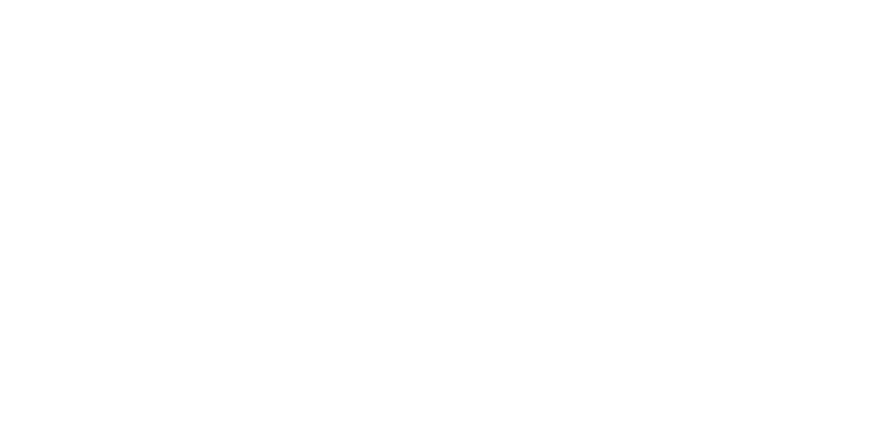
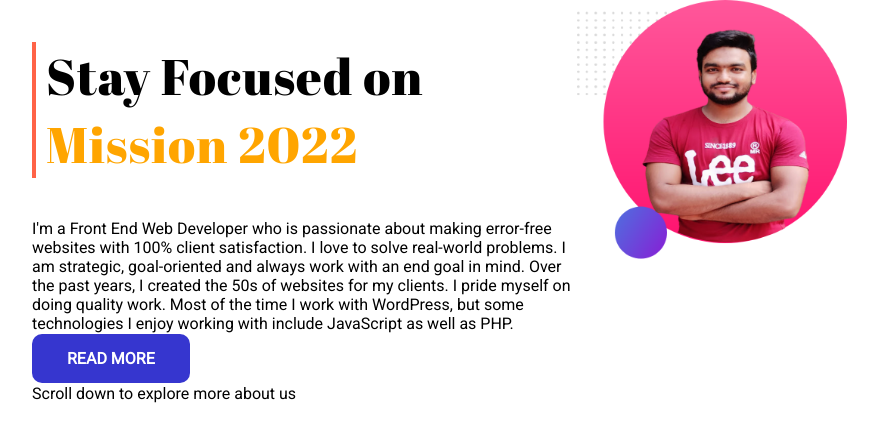
Before and after one commit to Md-Mobassher/mission-2022, a plain HTML site: page index.html in a window 1280 px wide. Shown: the whole page, without its empty margins (13-891 px from the left). Drawn offline with Linux system fonts and the light colour scheme.

Commit message:
top section added

```diff
--- a/index.html
+++ b/index.html
@@ -8,9 +8,34 @@
 
     <link rel="shortcut icon" href="images/mlogo.png" type="image/x-icon">
 
+    <link rel="preconnect" href="https://fonts.googleapis.com">
+    <link rel="preconnect" href="https://fonts.gstatic.com" crossorigin>
+    <link href="https://fonts.googleapis.com/css2?family=Abril+Fatface&family=Roboto&display=swap" rel="stylesheet">
+
     <link rel="stylesheet" href="style.css">
 </head>
 <body>
+    <section class="first-section">
+        <div class="container">
+            <div class="half-width info-area">
+                <div class="first-heading">
+                    <h1>Stay Focused on <br> <span class="orange-color">Mission 2022</span></h1>
+                </div>
+                <div>
+                    <p>I'm a Front End Web Developer who is passionate about making error-free websites with 100% client satisfaction. I love to solve real-world problems. I am strategic, goal-oriented and always work with an end goal in mind. Over the past years, I created the 50s of websites for my clients. I pride myself on doing quality work. Most of the time I work with WordPress, but some technologies I enjoy working with include JavaScript as well as PHP.</p>
+                </div>
+                <div class="button">
+                    <a class="read-more-button" target="_blank" href="https://www.linkedin.com/in/md-mobassher">READ MORE</a>
+                </div>
+                <div>
+                    <p>Scroll down to explore more about us</p>
+                </div>
+            </div>
+            <div class="half-width">
+                <img class="image-area"src="images/my-bg2.png" alt="">
+            </div>
 
+        </div>
+    </section>
 </body>
 </html>
--- a/style.css
+++ b/style.css
@@ -1,5 +1,46 @@
 body{
-
+    font-family: 'Abril Fatface', cursive;
+    font-family: 'Roboto', sans-serif;
     margin: 0;
     padding: 0;
 }
+.container{
+    width: 1200px;
+    margin: 0 auto;
+    display: flex;
+}
+
+h1{
+    font-size: 50px;
+    font-family: 'Abril Fatface', cursive;
+    font-weight: 400;
+    letter-spacing: 1px;
+    padding-left: 10px;
+}
+.orange-color{
+    color:orange;
+}
+.half-width{
+    width: 45%;
+    padding-left: 5px;
+    float: left;
+}
+.first-heading{
+    border-left: 4px solid tomato;
+}
+.read-more-button{
+    text-decoration: none;
+    padding: 15px 35px;
+    background: rgb(54, 54, 207);
+    color: white;
+    font-weight: 600;
+    border-radius: 10px;
+    overflow: hidden;
+}
+.button{
+    margin-top: 60px 0;
+    display: block;
+}
+.image-area{
+    width: 50%;
+}
```
